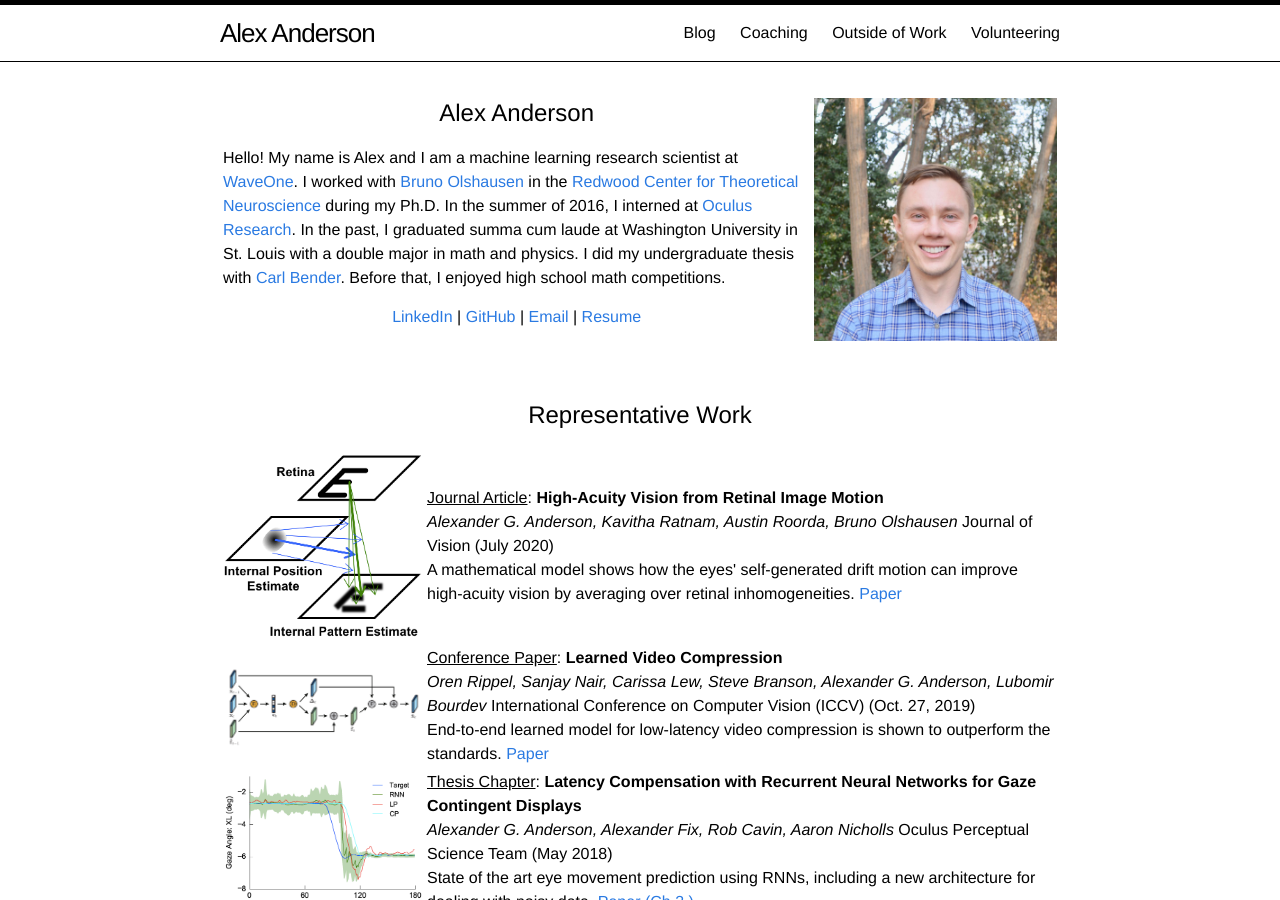
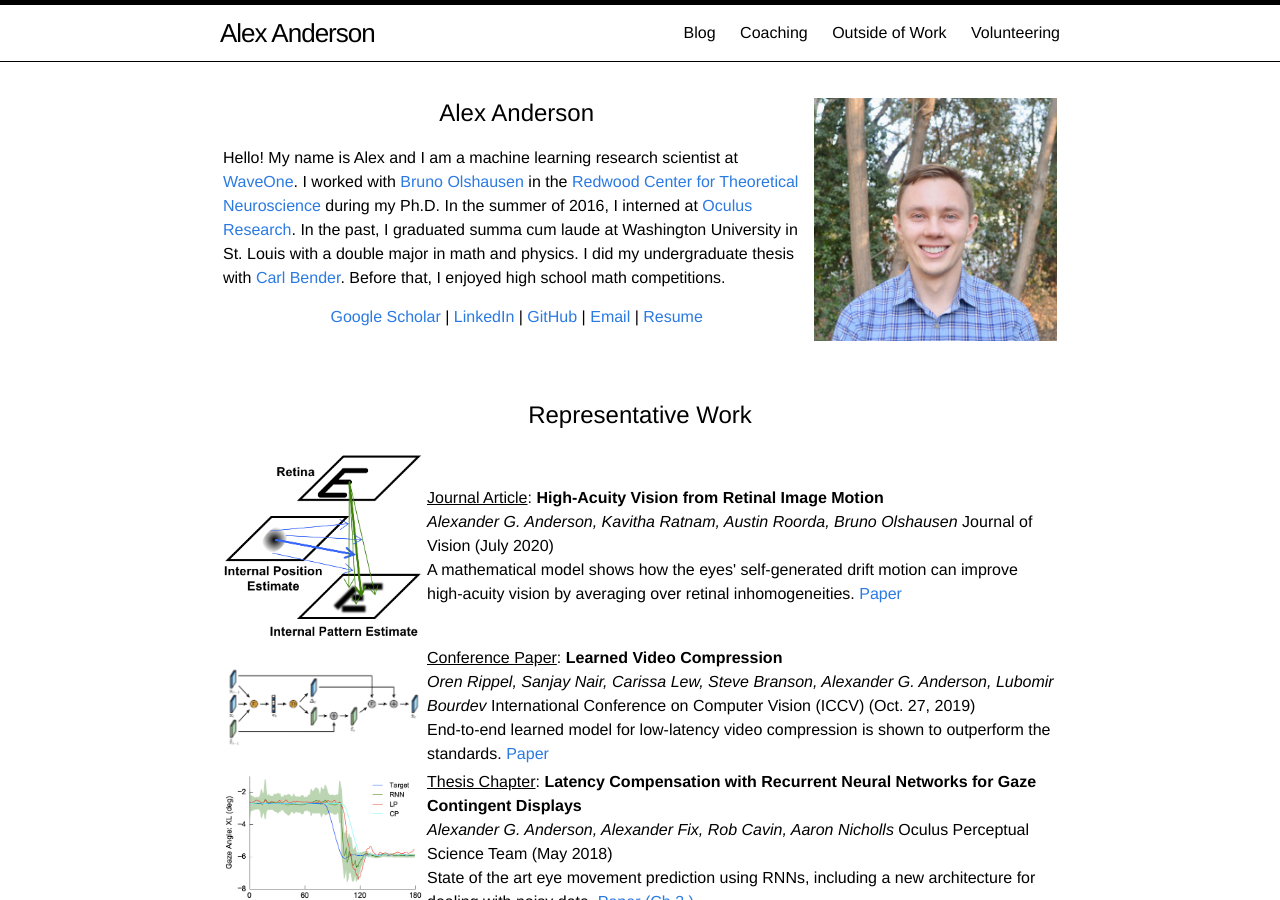
Before and after one commit to alexanderganderson/alexanderganderson.github.io, a Jekyll site: the page built from index.html, in a window 1280 px wide and 900 px high. Built offline with Jekyll 4.4.1, drawn with Linux system fonts in a browser that asks for light colours.

Commit message:
added scholar

```diff
--- a/index.html
+++ b/index.html
@@ -27,10 +27,12 @@ layout: default
 				<a href='http://physics.wustl.edu/cmb/' target='_blank'> Carl Bender</a>.
 				Before that, I enjoyed high school math competitions.
 				<center>
+					<a href='http://scholar.google.com/citations?user=g9kGy0QAAAAJ&hl=en' target='_blank'>Google Scholar</a> |
 					<a href='https://linkedin.com/in/{{site.linkedin_username}}' target='_blank'>LinkedIn</a> |
 					<a href='https://github.com/{{site.github_username}}' target='_blank'>GitHub</a> |
 					<a href='{{site.baseurl}}static/img/address.png' target='_blank'>Email</a> |
 					<a href='static/pdf/2015-12-29_resume_web.pdf' target='_blank'>Resume</a>
+
 				</center>
 			</p>
 		</td>
```
